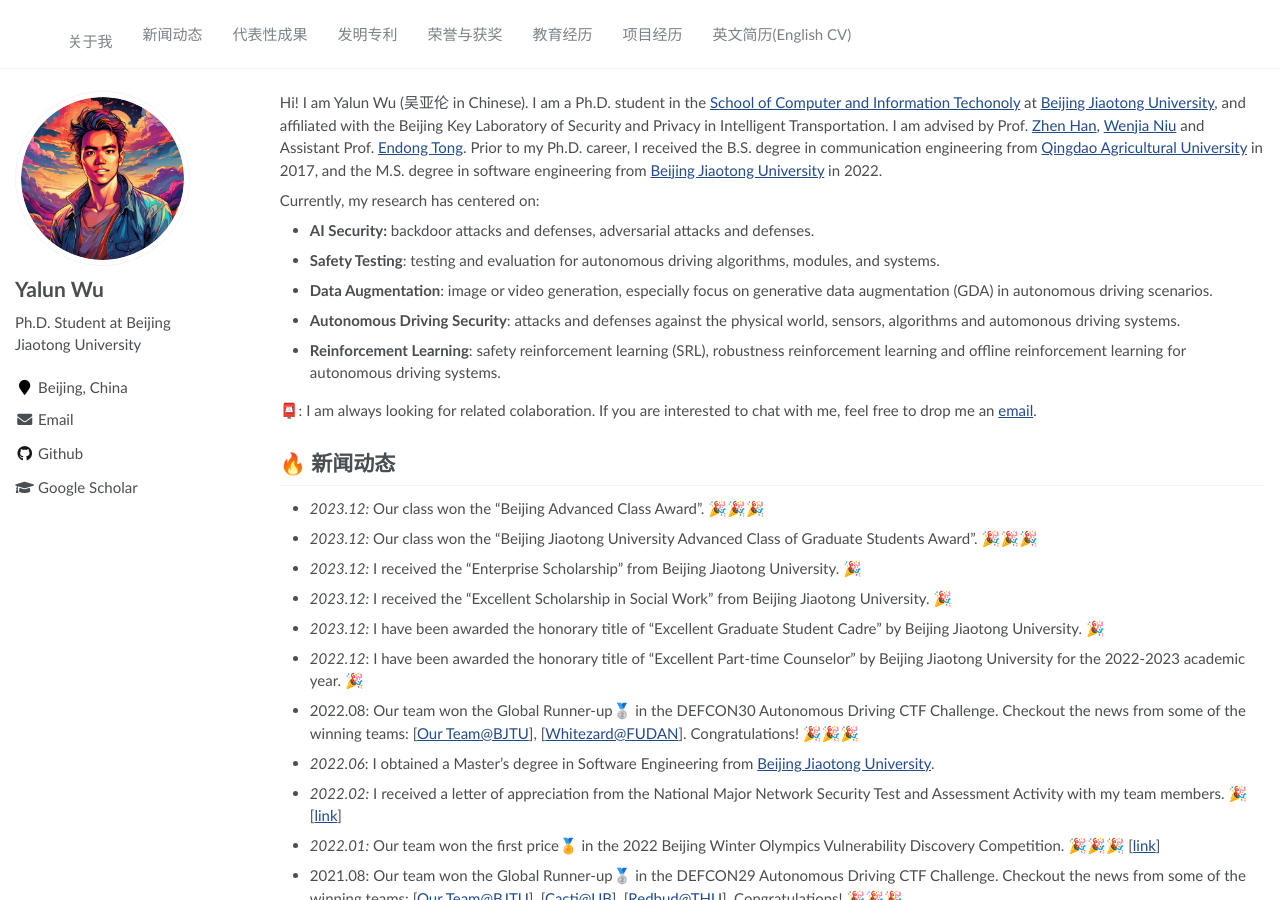
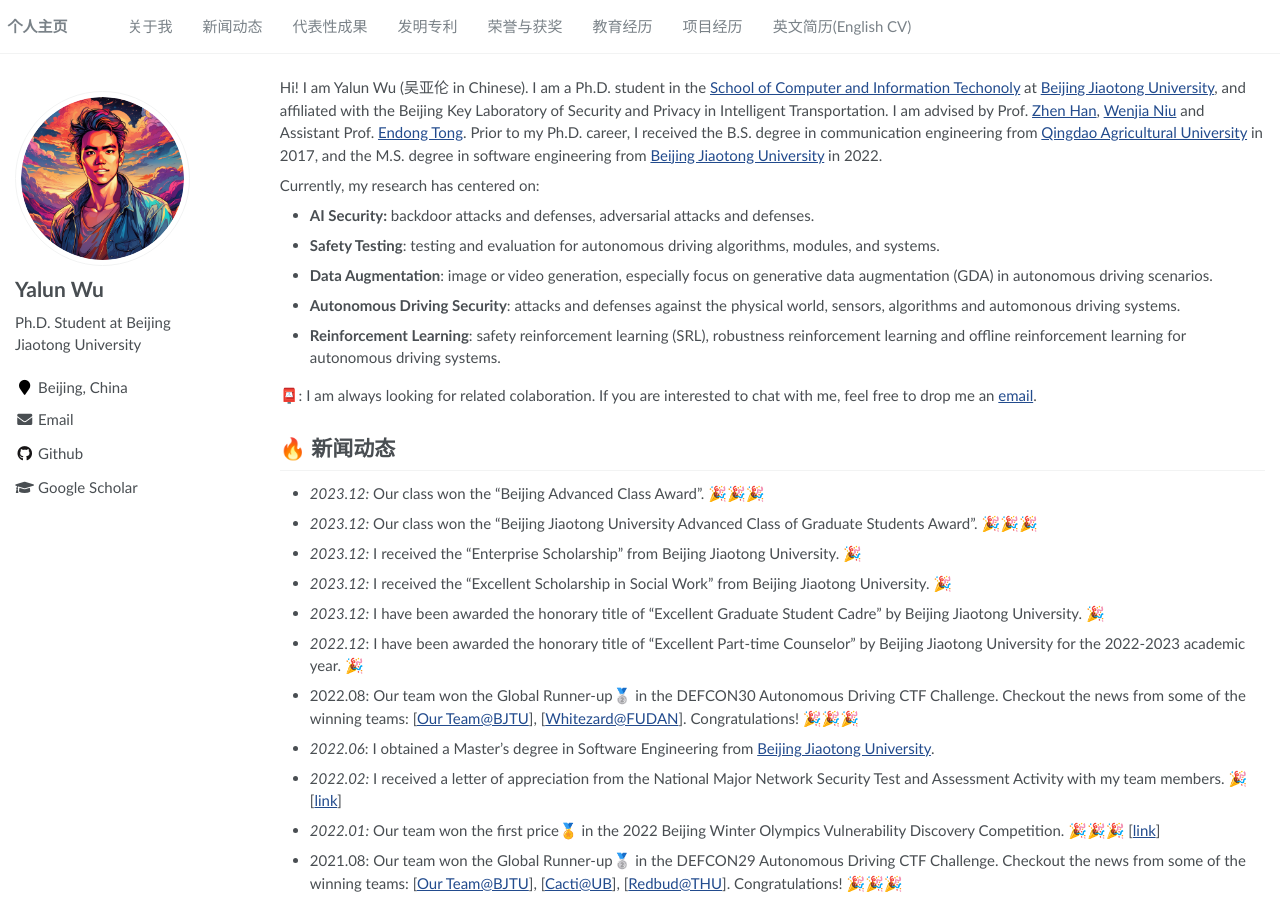
Before and after one commit to xiaoshu1221/xiaoshu1221.github.io, a Jekyll site: the page built from _pages/about.md, in a window 1280 px wide and 900 px high. Built offline with Jekyll 4.4.1, drawn with Linux system fonts in a browser that asks for light colours.

Commit message:
fix bugs

```diff
--- a/_includes/masthead.html
+++ b/_includes/masthead.html
@@ -4,7 +4,7 @@
       <nav id="site-nav" class="greedy-nav">
         <button><div class="navicon"></div></button>
         <ul class="visible-links">
-          <li class="masthead__menu-item masthead__menu-item--lg masthead__menu-home-item"><a href="#About-Me"个人主页</a></li>
+          <li class="masthead__menu-item masthead__menu-item--lg masthead__menu-home-item"><a href="#About-Me">个人主页</a></li>
           {% for link in site.data.navigation.main %}
             <li class="masthead__menu-item"><a href="{{ domain }}{{ link.url }}">{{ link.title }}</a></li>
           {% endfor %}
```
